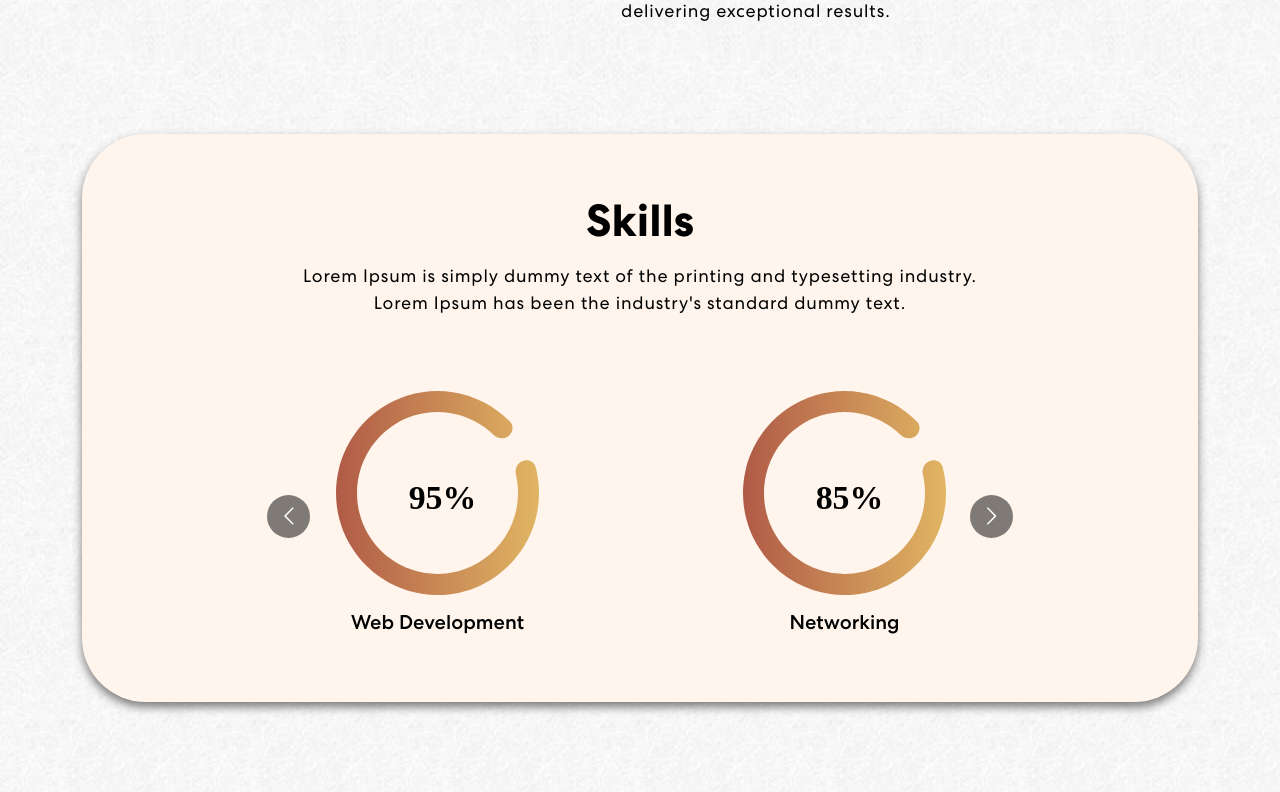
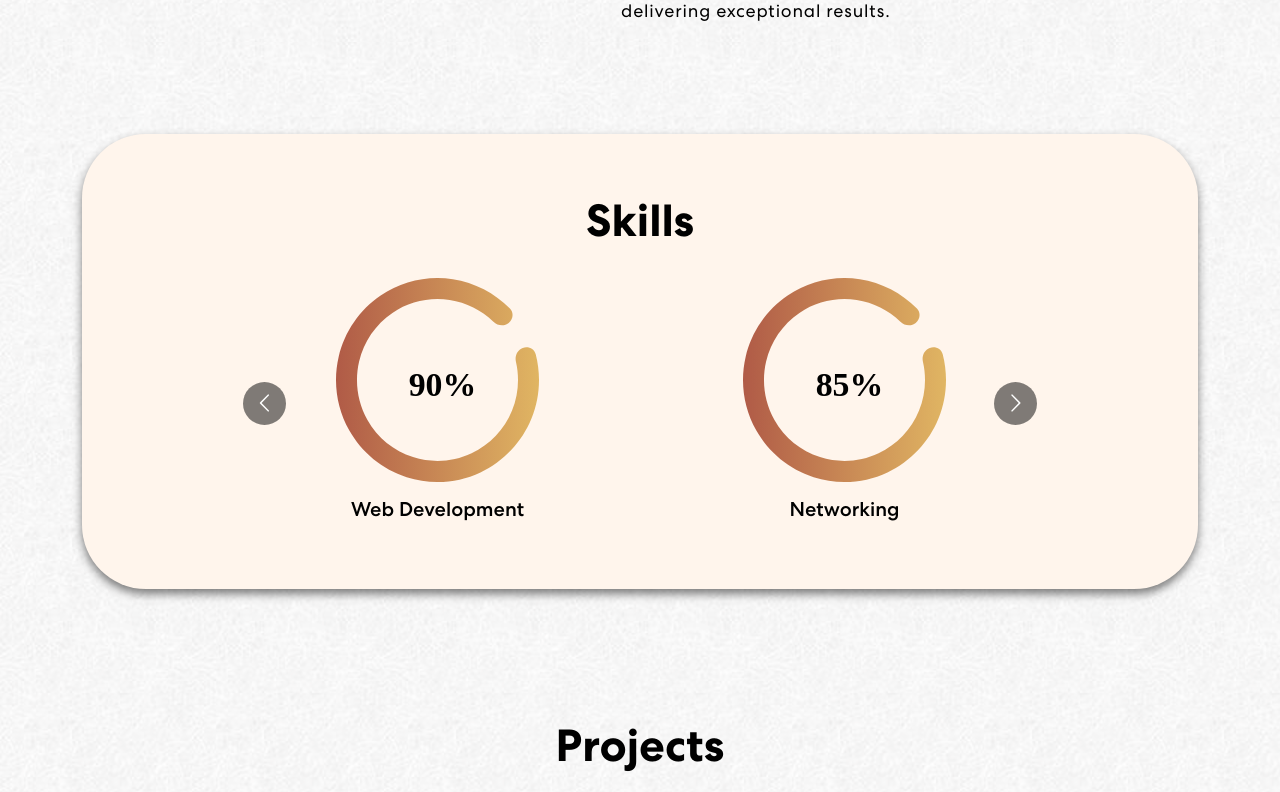
Before and after one commit to yinhsuan/portfolio, a React (Create React App) app: page / in a window 1280 px wide. Shown: the part 1500-2292 px from the top of the page. Built offline with nearby package versions, Linux system fonts and the light colour scheme.

Commit message:
remove the skill text and edit the button position

```diff
--- a/src/App.css
+++ b/src/App.css
@@ -364,18 +364,38 @@ nav.navbar .navbar-toggler[aria-expanded="true"] .navbar-toggler-icon {
   color: #000000;
 	font-size: 45px;
 	font-weight: 700;
+  margin-bottom: 30px;
 }
 .skill p {
     color: #000000;
     font-size: 18px;
     letter-spacing: 0.8px;
     line-height: 1.5em;
-    margin: 14px 0 75px 0;
+    margin: 14px 70px 75px 70px;
 }
 .skill-slider {
   width: 80%;
   margin: 0 auto;
   position: relative;
+}
+.gd-carousel-wrapper {
+  position:relative;
+
+}
+.gd-carousel {
+  position:unset;
+
+  .react-multiple-carousel__arrow {
+      position:absolute;
+  }
+
+  .react-multiple-carousel__arrow--left {
+      left: calc(1% + 1px)
+  }
+
+  .react-multiple-carousel__arrow--right {
+      right: calc(1% + 1px)
+  }
 }
 .skill-slider .item img {
   width: 50%;
--- a/src/components/Skills.js
+++ b/src/components/Skills.js
@@ -33,10 +33,12 @@ export const Skills = () => {
         <div className="container">
             <div className="row">
                 <div className="col-12">
-                    <div className="skill-bx wow zoomIn">
+                    <div className="skill-bx wow zoomIn gd-carousel-wrapper">
                         <h2>Skills</h2>
-                        <p>Lorem Ipsum is simply dummy text of the printing and typesetting industry.<br></br> Lorem Ipsum has been the industry's standard dummy text.</p>
-                        <Carousel responsive={responsive} infinite={true} className="owl-carousel owl-theme skill-slider">
+                        {/* <p>Listed below are Yin-Hsuan's skill domains: Web Development, Networking, and Activity Coordination.
+                          <br></br>The following Projects section showcases a detailed skill set, highlighting expertise in crafting websites, designing networking algorithms, and coordinating activities.
+                          </p> */}
+                        <Carousel responsive={responsive} infinite={true} className="owl-carousel owl-theme skill-slider gd-carousel">
                             <div className="item">
                                 <img src={meter1} alt="Image" />
                                 <h5>Web Development</h5>
```
Also changed, not shown: src/assets/img/meter1.svg, src/assets/img/meter3.svg.
